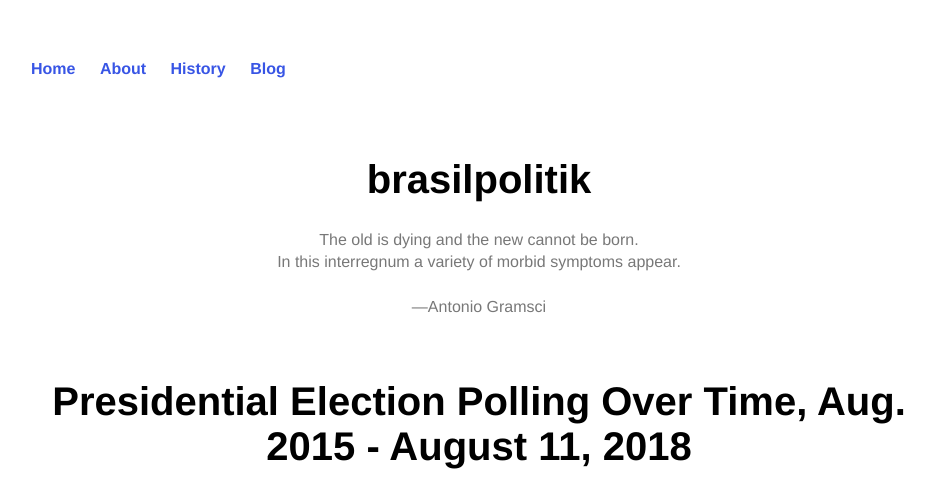
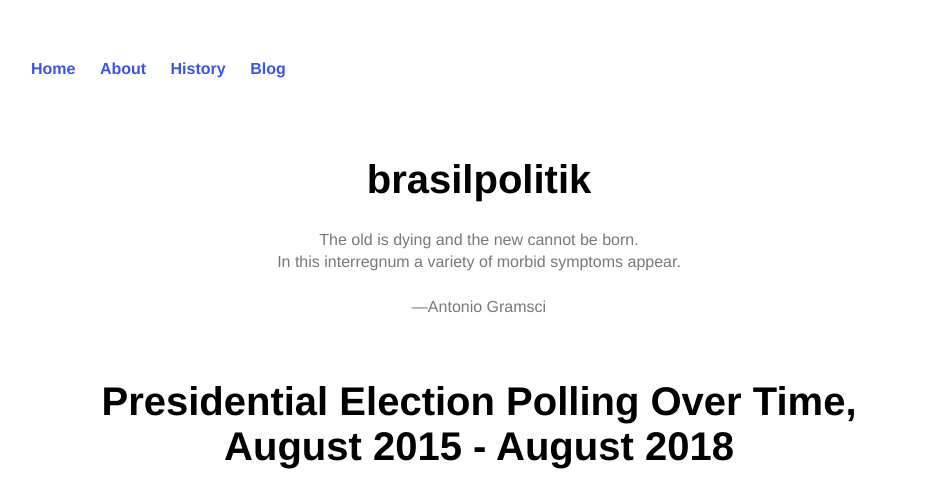
Before and after one commit to lizmckenna/elizabethmckenna.org, a Jekyll site: the page built from index.html, in a window 1280 px wide and 900 px high, cut to the strip 0-492 px from the top of the window. Shown: the whole strip, without its empty margins (161-1096 px from the left). Built offline with Jekyll 4.4.1, drawn with Linux system fonts in a browser that asks for light colours.

Commit message:
Update index.html

```diff
--- a/index.html
+++ b/index.html
@@ -16,7 +16,7 @@ title: brasilpolitik
 		—Antonio Gramsci</p>
 		</font>
 <br>
-<h1>Presidential Election Polling Over Time, Aug. 2015 - August 11, 2018</h1>
+<h1>Presidential Election Polling Over Time, August 2015 - August 2018</h1>
  <center>
 <img src="/images/2018-08-11-wpp-v2" alt="HTML5 Icon" style="width:900px;height:650px;">
 	</center>
```
